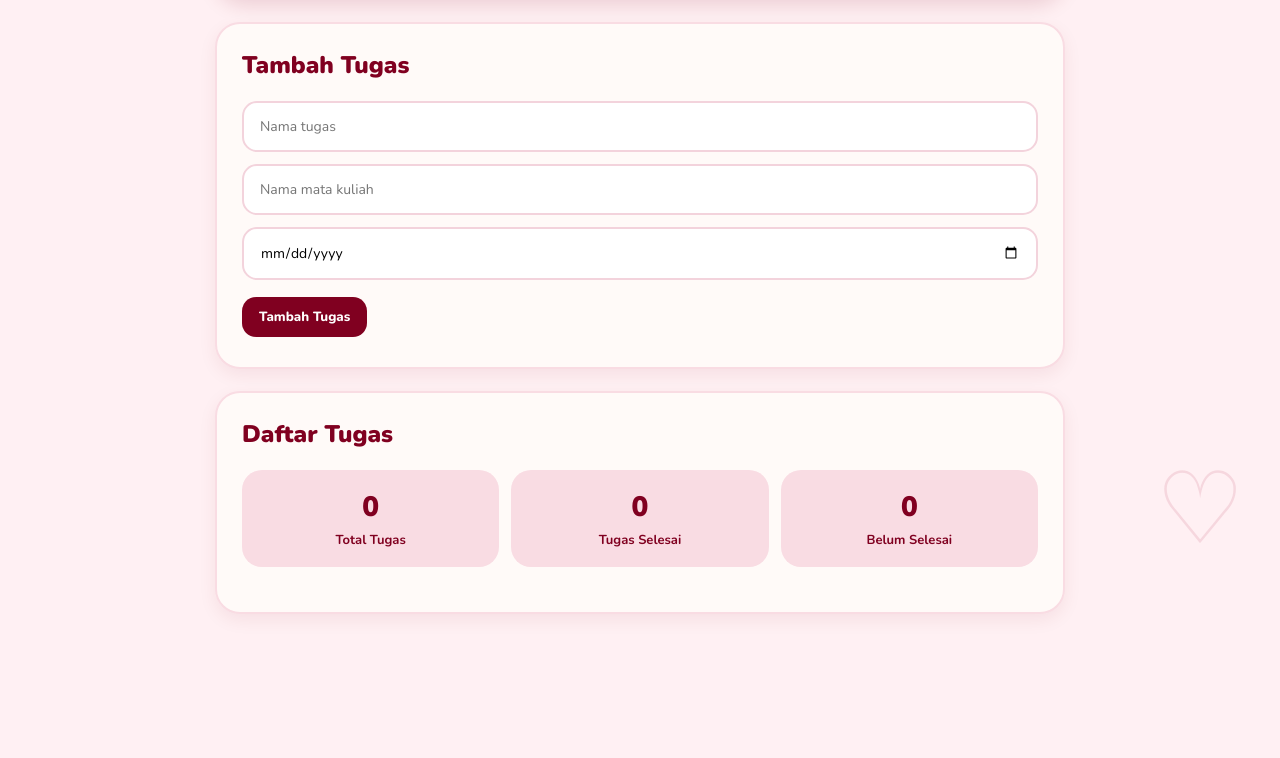
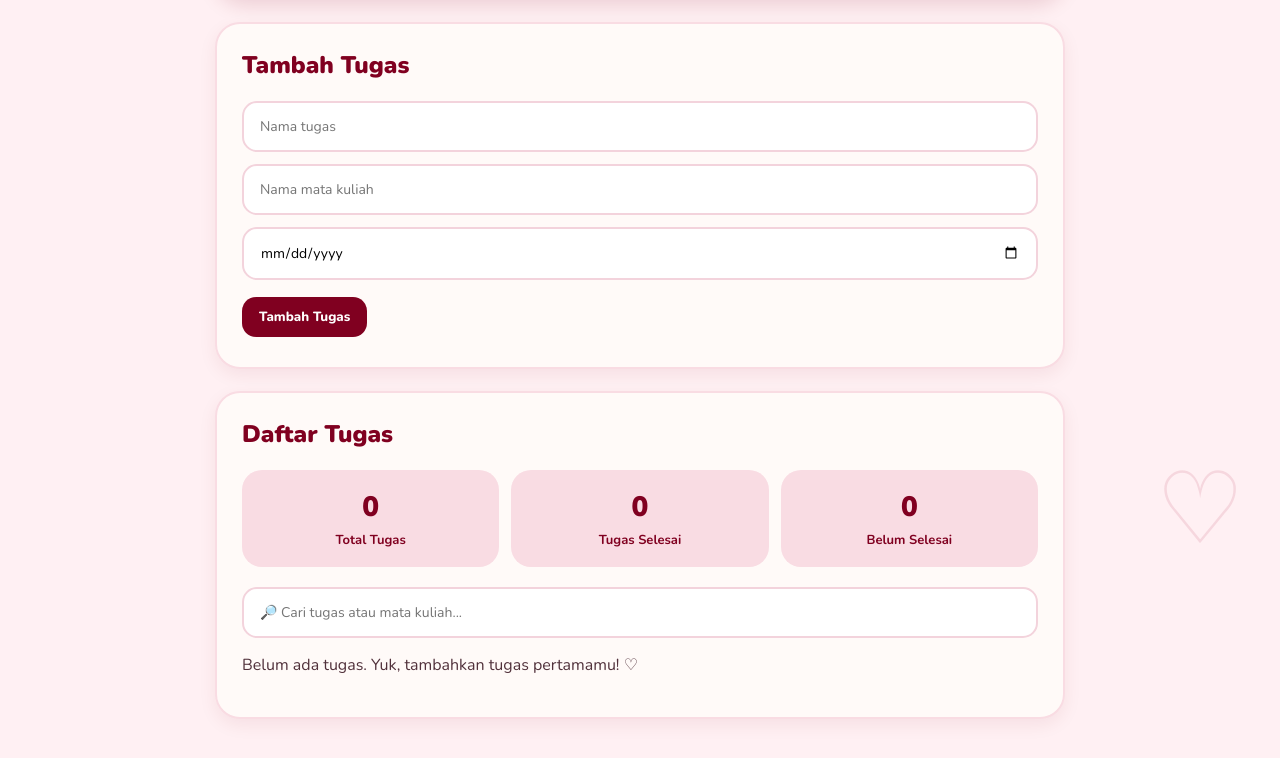
Before and after one commit to ananndafitria/student-task-manager, a plain HTML site: page index.html in a window 1280 px wide. Shown: the part 202-960 px from the top of the page. Before the commit the page ends 868 px from the top, so only its background shows below. Drawn offline with nearby package versions, Linux system fonts and the light colour scheme.

Commit message:
Menambahkan fitur pencarian tugas

```diff
--- a/index.html
+++ b/index.html
@@ -50,7 +50,16 @@
         </div>
     </div>
 
-    <div id="listTugas"></div>
+    <!-- Fitur Pencarian Tugas -->
+<div class="pencarian-tugas">
+    <input
+        type="text"
+        id="cariTugas"
+        placeholder="🔎 Cari tugas atau mata kuliah..."
+    >
+</div>
+
+<div id="listTugas"></div>
 </section>
 
 
--- a/script.js
+++ b/script.js
@@ -5,6 +5,7 @@ const mataKuliah = document.getElementById("mataKuliah");
 const deadline = document.getElementById("deadline");
 const tambahBtn = document.getElementById("tambahBtn");
 const listTugas = document.getElementById("listTugas");
+const cariTugas = document.getElementById("cariTugas");
 
 // Mengambil data tugas dari localStorage
 let tugas = JSON.parse(localStorage.getItem("tugasKuliah")) || [];
@@ -28,8 +29,29 @@ document.getElementById("jumlahTugas").textContent = total;
     document.getElementById("jumlahSelesai").textContent = selesai;
     document.getElementById("jumlahBelum").textContent = belum;
 
+    // Fitur pencarian tugas
+    const kataKunci = cariTugas.value.toLowerCase().trim();
 
-    tugas.forEach((item, index) => {
+    const hasilPencarian = tugas
+        .map((item, index) => ({ item, index }))
+        .filter(({ item }) =>
+            item.nama.toLowerCase().includes(kataKunci) ||
+            item.matkul.toLowerCase().includes(kataKunci)
+        );
+
+    // Jika tugas tidak ditemukan
+    if (hasilPencarian.length === 0) {
+        const pesan = document.createElement("p");
+        pesan.textContent = kataKunci
+            ? "Maaf, tugas tidak ditemukan. Coba kata kunci lain ya! 🌷"
+            : "Belum ada tugas. Yuk, tambahkan tugas pertamamu! ♡";
+
+        listTugas.appendChild(pesan);
+        return;
+    }
+
+    // Menampilkan hasil pencarian
+    hasilPencarian.forEach(({ item, index }) => {
         const div = document.createElement("div");
         div.className = item.selesai ? "tugas selesai" : "tugas";
 
@@ -43,11 +65,15 @@ document.getElementById("jumlahBelum").textContent = belum;
         tanggal.textContent = "Deadline: " + (item.deadline || "-");
 
         const status = document.createElement("p");
-        status.textContent = item.selesai ? "Status: Selesai" : "Status: Belum selesai";
+        status.textContent = item.selesai
+            ? "Status: Selesai"
+            : "Status: Belum selesai";
 
         // Tombol tandai selesai
         const tombolStatus = document.createElement("button");
-        tombolStatus.textContent = item.selesai ? "Batalkan Selesai" : "Tandai Selesai";
+        tombolStatus.textContent = item.selesai
+            ? "Batalkan Selesai"
+            : "Tandai Selesai";
         tombolStatus.addEventListener("click", () => ubahStatus(index));
 
         // Tombol edit
@@ -62,14 +88,26 @@ document.getElementById("jumlahBelum").textContent = belum;
         tombolHapus.className = "hapus";
         tombolHapus.addEventListener("click", () => hapusTugas(index));
 
-        div.append(judul, matkul, tanggal, status, tombolStatus, tombolEdit, tombolHapus);
+        div.append(
+            judul,
+            matkul,
+            tanggal,
+            status,
+            tombolStatus,
+            tombolEdit,
+            tombolHapus
+        );
+
         listTugas.appendChild(div);
     });
 }
 
 // Menambahkan tugas baru
 tambahBtn.addEventListener("click", function() {
-    if (namaTugas.value.trim() === "" || mataKuliah.value.trim() === "") {
+    if (
+        namaTugas.value.trim() === "" ||
+        mataKuliah.value.trim() === ""
+    ) {
         alert("Nama tugas dan mata kuliah harus diisi!");
         return;
     }
@@ -90,6 +128,9 @@ tambahBtn.addEventListener("click", function() {
     deadline.value = "";
 });
 
+// Mencari tugas secara langsung
+cariTugas.addEventListener("input", tampilkanTugas);
+
 // Mengubah status tugas
 function ubahStatus(index) {
     tugas[index].selesai = !tugas[index].selesai;
@@ -99,16 +140,28 @@ function ubahStatus(index) {
 
 // Mengedit tugas
 function editTugas(index) {
-    const namaBaru = prompt("Masukkan nama tugas baru:", tugas[index].nama);
+    const namaBaru = prompt(
+        "Masukkan nama tugas baru:",
+        tugas[index].nama
+    );
+
     if (namaBaru === null || namaBaru.trim() === "") return;
 
-    const matkulBaru = prompt("Masukkan mata kuliah baru:", tugas[index].matkul);
+    const matkulBaru = prompt(
+        "Masukkan mata kuliah baru:",
+        tugas[index].matkul
+    );
+
     if (matkulBaru === null || matkulBaru.trim() === "") return;
 
-    const deadlineBaru = prompt("Masukkan deadline baru (YYYY-MM-DD):", tugas[index].deadline);
+    const deadlineBaru = prompt(
+        "Masukkan deadline baru (YYYY-MM-DD):",
+        tugas[index].deadline
+    );
 
     tugas[index].nama = namaBaru.trim();
     tugas[index].matkul = matkulBaru.trim();
+
     if (deadlineBaru !== null) {
         tugas[index].deadline = deadlineBaru.trim();
     }
@@ -119,7 +172,9 @@ function editTugas(index) {
 
 // Menghapus tugas
 function hapusTugas(index) {
-    const konfirmasi = confirm("Apakah kamu yakin ingin menghapus tugas ini?");
+    const konfirmasi = confirm(
+        "Apakah kamu yakin ingin menghapus tugas ini?"
+    );
 
     if (konfirmasi) {
         tugas.splice(index, 1);
```
Lines whose indentation alone changed are shown as unchanged.
